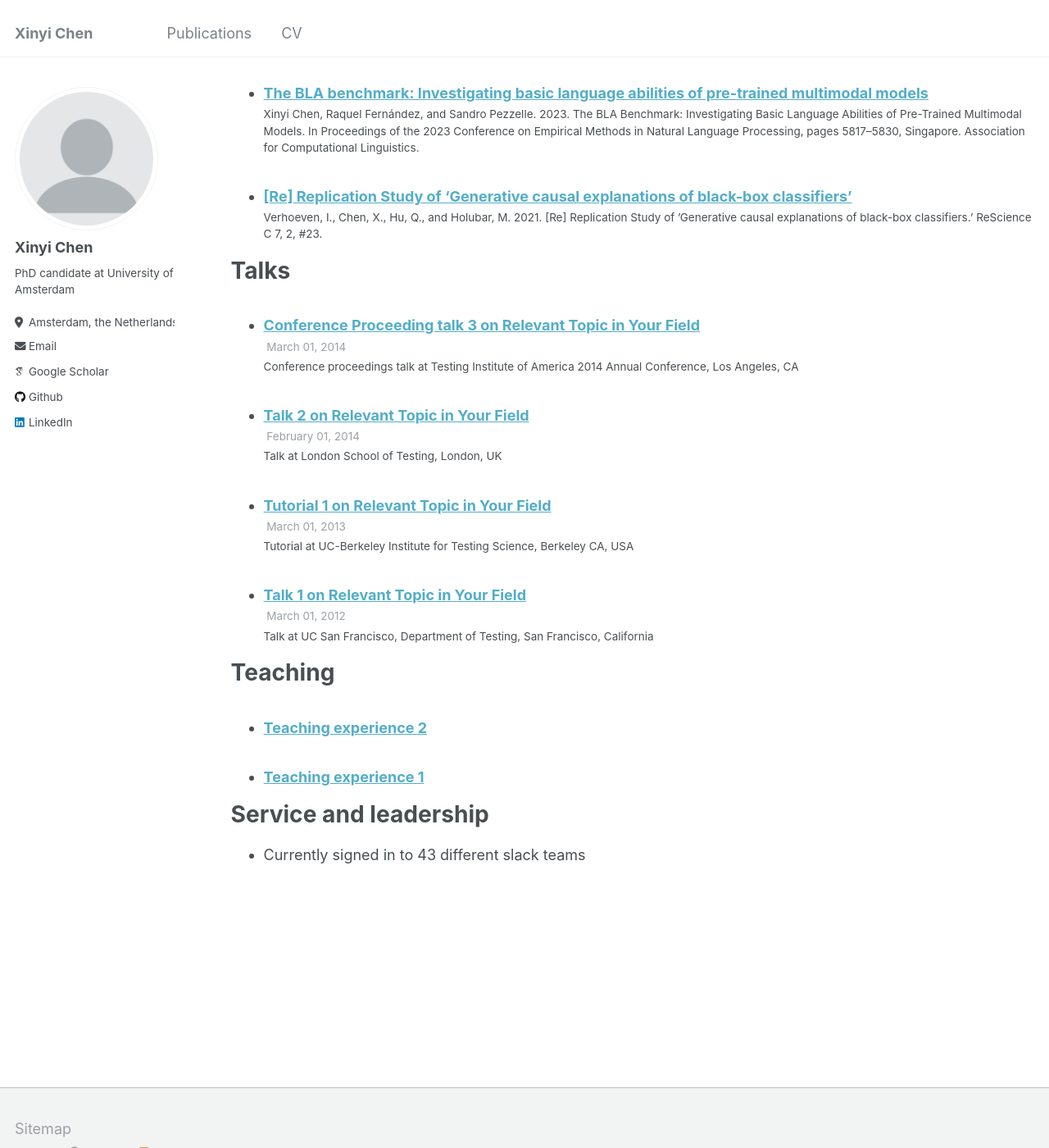
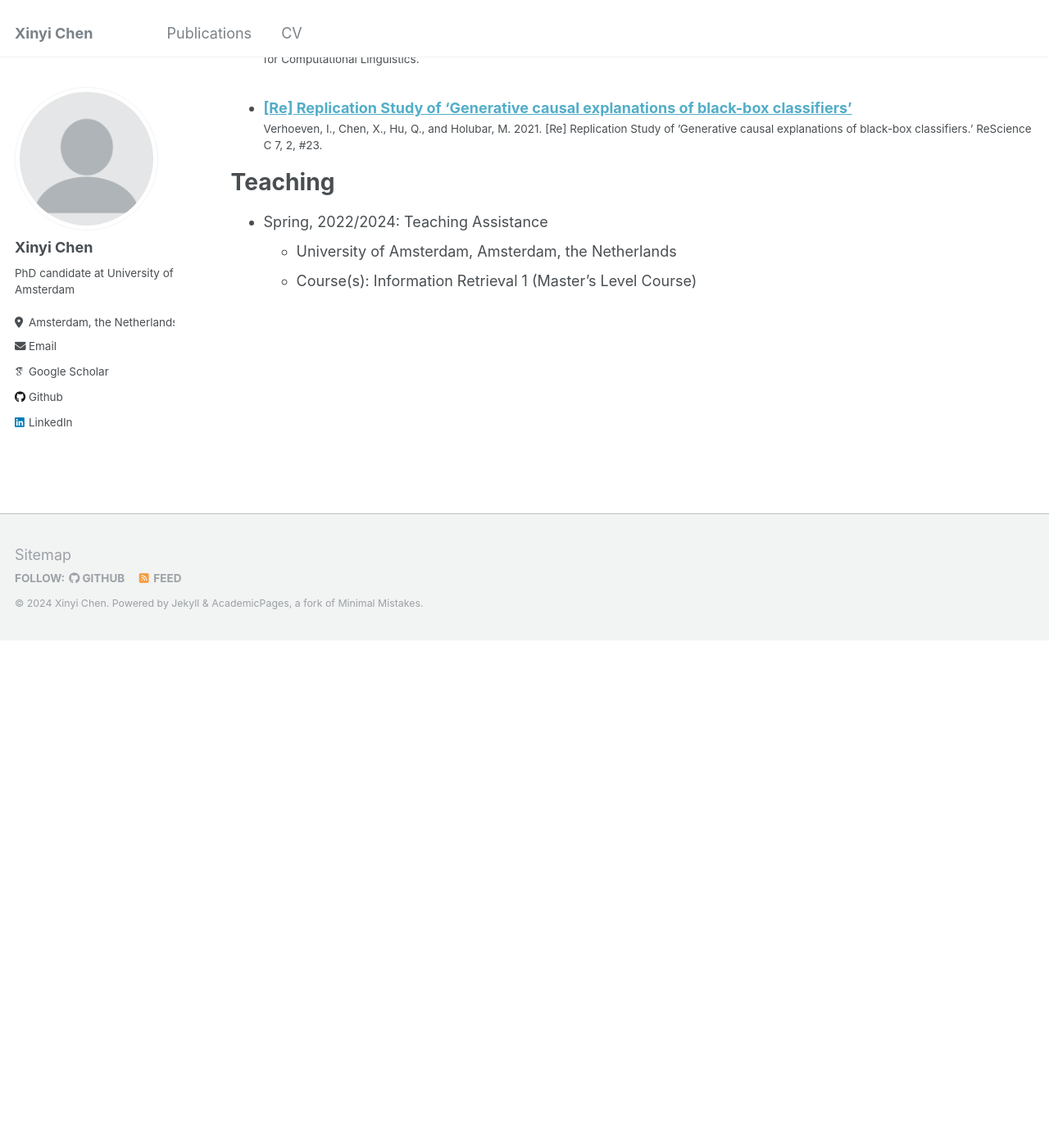
Before and after one commit to shin-ee-chen/shin-ee-chen.github.io, a Jekyll site: the page built from _pages/cv.md, in a window 1280 px wide and 1400 px high, scrolled down 1101 px. Shown: the whole window at 82% size. Built offline with Jekyll 4.4.1, drawn with Linux system fonts in a browser that asks for light colours; some web fonts are replaced; after the commit the page ends 1883 px from its top, so only the background shows below that; some of the changed text lies outside the part shown.

Commit message:
Update cv.md

```diff
--- a/_pages/cv.md
+++ b/_pages/cv.md
@@ -17,10 +17,6 @@ Education
 
 Work experience
 ======
-* Spring, 2022/2024: Teaching Assistance
-  * University of Amsterdam, Amsterdam, the Netherlands
-  * Course(s): Information Retrieval 1 (Master's Level Course)
-
 * NOV/2021 - MAR/2023: Thesis Student and Research Assistant
   * ILLC, University of Amsterdam, Amsterdam, the Netherlands
   * Project: Investigating Basic Language Abilities of Pretrained Multimodal Models (Published in EMNLP 2023)
@@ -48,18 +44,9 @@ Publications
     {% include archive-single-cv.html %}
   {% endfor %}</ul>
 
-Talks
-======
-  <ul>{% for post in site.talks reversed %}
-    {% include archive-single-talk-cv.html  %}
-  {% endfor %}</ul>
 
 Teaching
 ======
-  <ul>{% for post in site.teaching reversed %}
-    {% include archive-single-cv.html %}
-  {% endfor %}</ul>
-
-Service and leadership
-======
-* Currently signed in to 43 different slack teams
+* Spring, 2022/2024: Teaching Assistance
+  * University of Amsterdam, Amsterdam, the Netherlands
+  * Course(s): Information Retrieval 1 (Master's Level Course)
```
